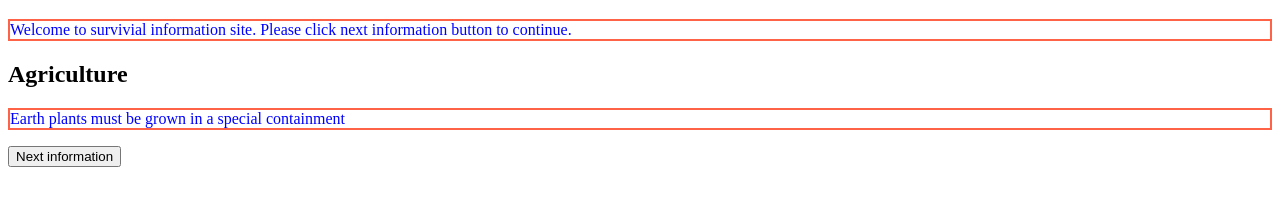
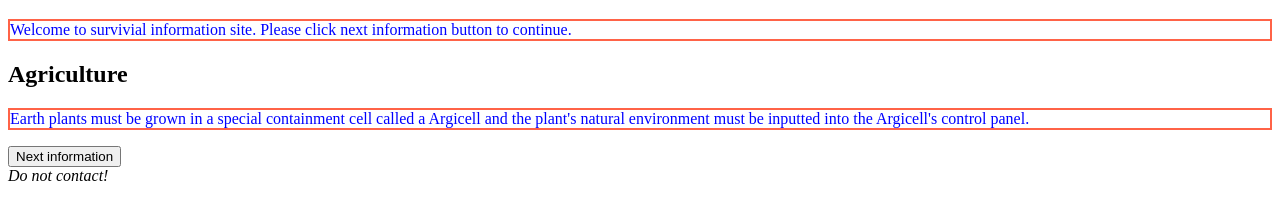
Before and after one commit to Melthen-bor/ponderosa-hackathon-website, a plain HTML site: page index.html in a window 1280 px wide. Both pictures are taken after a click on the button "Next information". Shown: the part 61-280 px from the top of the page. Drawn offline with Linux system fonts and the light colour scheme.

Commit message:
Update index.html

```diff
--- a/index.html
+++ b/index.html
@@ -13,6 +13,9 @@
     <p id="info"></p>
     <button onclick="button_function()">Next information</button>
     <noscript>Client side scripting is disabled</noscript>
+    <address>
+      Do not contact!
+    </address>
     <script>
       var info_set=0;
       function button_function(){
@@ -20,7 +23,7 @@
           case 0:
             info_set=1;
             document.getElementById("section").innerHTML="Agriculture";
-            document.getElementById("info").innerHTML = "Earth plants must be grown in a special containment ";
+            document.getElementById("info").innerHTML = "Earth plants must be grown in a special containment cell called a Argicell and the plant's natural environment must be inputted into the Argicell's control panel.";
             break;
           case 1:
             info_set=2;
```
